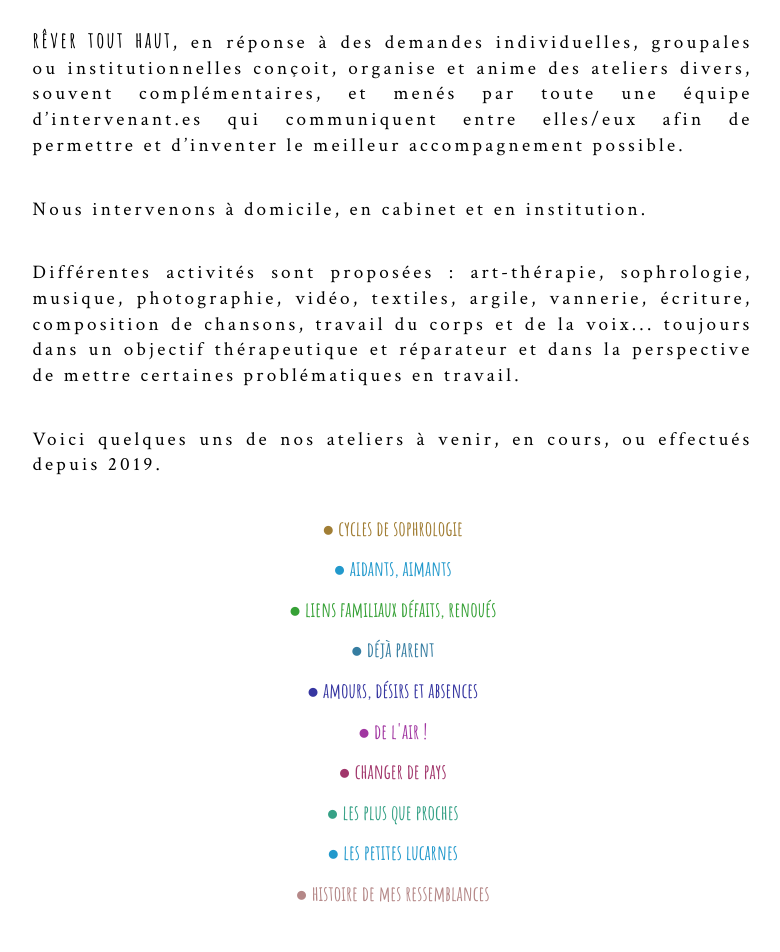
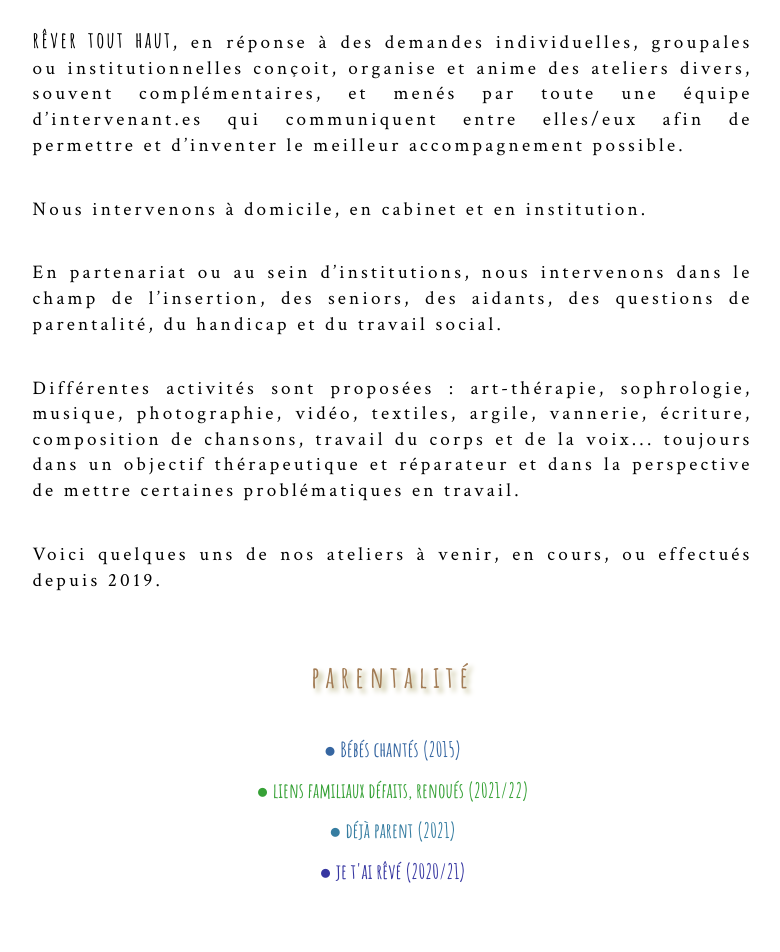
Before and after one commit to leshnik/revertouthaut, a Jekyll site: the page built from ateliers.md, in a window 1280 px wide and 1400 px high, scrolled down 364 px. Shown: the top 952 px of the window, without its empty margins (224-1004 px from the left). Built offline with Jekyll 4.4.1, drawn with Linux system fonts in a browser that asks for light colours; some of the changed text lies outside the part shown.

Commit message:
atelier page partly redone

```diff
--- a/ateliers.md
+++ b/ateliers.md
@@ -9,20 +9,41 @@
 </p>
 <p class="intro-text">Nous intervenons à domicile, en cabinet et en institution.
 </p>
+<p class="intro-text">En partenariat ou au sein d’institutions, nous intervenons dans le champ de l’insertion, des seniors, des aidants, des questions de parentalité, du handicap et du travail social.</p>
 <p class="intro-text">Différentes activités sont proposées : art-thérapie, sophrologie, musique, photographie, vidéo, textiles, argile, vannerie, écriture, composition de chansons, travail du corps et de la voix... toujours dans un objectif thérapeutique et réparateur et dans la perspective de mettre certaines problématiques en travail.
 </p>
 
 <p class="intro-text">Voici quelques uns de nos ateliers à venir, en cours, ou effectués depuis 2019.
 </p>
+<h2>parentalité</h2>
 <ul class="center-text">
-  <li><a style="color: hsl(40.6,50.5%,42%)" href="/cycles-de-sophrologie">●&nbsp;cycles de sophrologie</a></li>
+  <li><a style="color: hsl(213, 50%, 42%)" href="/bebes-chantes">●&nbsp;Bébés chantés (2015)</a></li>
+  <li><a style="color: hsl(120,50%,42%)" href="/liens-familiaux">●&nbsp;liens familiaux défaits, renoués (2021/22)</a>
+  </li>
+  <li><a style="color: hsl(200,50%,42%)" href="/deja-parent">●&nbsp;déjà parent (2021)</a></li>
+  <li><a style="color: hsl(240,50%,42%)" href="#">●&nbsp;je t'ai rêvé (2020/21)</a></li>
+</ul>
+<h2>aidant.es</h2>
+<ul class="center-text">
+  <li><a style="color: hsl(165, 50%, 42%)" href="/les-plus-que-proches">●&nbsp;les plus que proches (2019/20)</a></li>
+  <li><a style="color: #29c" href="/aidants-aimants">●&nbsp;aidants, aimants (2020/22)</a></li>
+  <li><a style="color: hsl(120,50%,42%)" href="#">●&nbsp;présences (2021/23)</a></li>
+  <li><a style="color: hsl(40.6,50.5%,42%)" href="/cycles-de-sophrologie">●&nbsp;cycles de sophrologie (2020/21)</a></li>
+</ul>
+<h2>handicap</h2>
+<h2>seniors</h2>
+<h2>insertion</h2>
+<h2>cycles de sophrologie</h2>
+<h2>travail social</h2>
 
-  <li><a style="color: #29c" href="/aidants-aimants">●&nbsp;aidants, aimants</a></li>
+<ul class="center-text">
 
-  <li><a style="color: hsl(120,50%,42%)" href="/liens-familiaux">●&nbsp;liens familiaux défaits, renoués</a>
-  </li>
 
-  <li><a style="color: hsl(200,50%,42%)" href="/deja-parent">●&nbsp;déjà parent</a></li>
+
+
+
+
+
 
   <li><a style="color: hsl(240,50%,42%)" href="/amours-desirs-et-absences">●&nbsp;amours, désirs et absences</a>
   </li>
@@ -31,7 +52,7 @@
 
   <li><a style="color: hsl(330,50%,42%)" href="/changer-de-pays">●&nbsp;changer de pays</a></li>
 
-  <li><a style="color: hsl(165, 50%, 42%)" href="/les-plus-que-proches">●&nbsp;les plus que proches</a></li>
+
 
   <li><a style="color: #29c" href="/les-petites-lucarnes">●&nbsp;les petites lucarnes</a></li>
 
```
